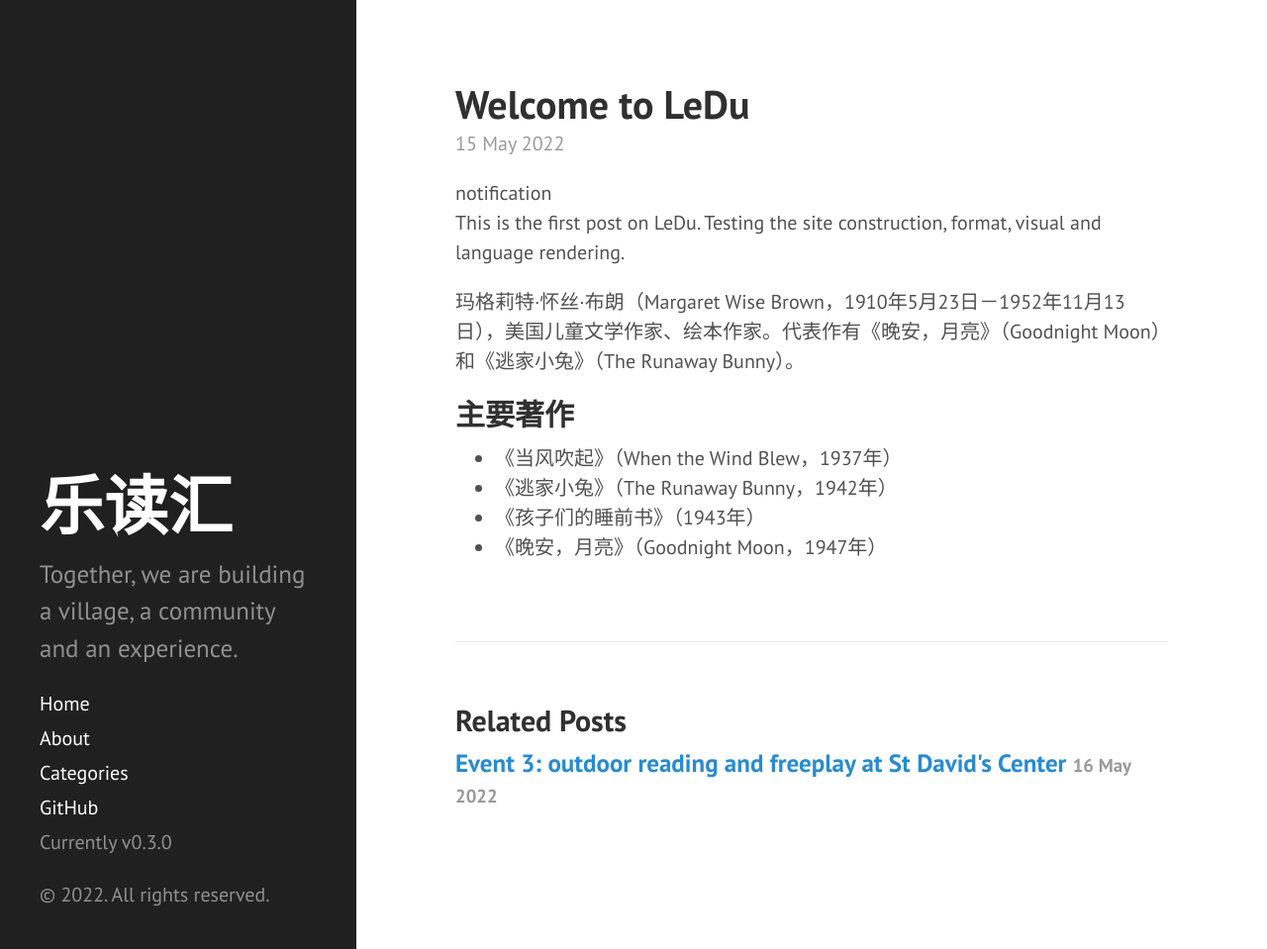
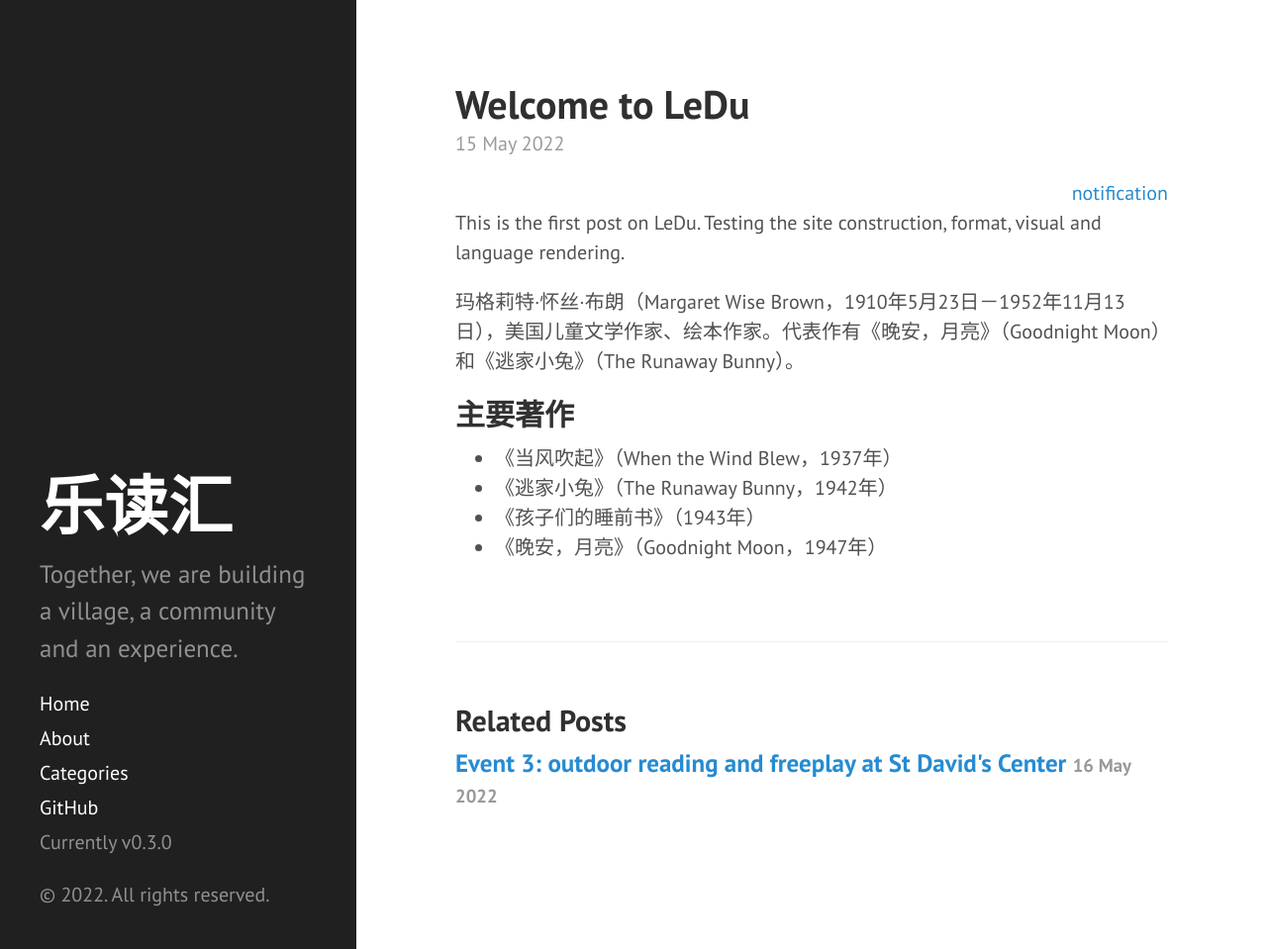
Before and after one commit to leducon/leducon.github.io, a Jekyll site: the page built from _posts/2022-05-14-welcome-to-ledu.md, in a window 1280 px wide and 959 px high. Shown: the whole window at 99% size. Built offline with Jekyll 4.4.1, drawn with Linux system fonts in a browser that asks for light colours; Markdown is read by kramdown in place of the engine named in the settings.

Commit message:
added post-categories to css

```diff
--- a/_layouts/post.html
+++ b/_layouts/post.html
@@ -6,7 +6,7 @@ layout: default
   <h1 class="post-title">{{ page.title }}</h1>
   <span class="post-date">{{ page.date | date_to_string }}</span>
 
-    <div class="post-categories" style="text-align: right>
+    <div class="post-categories">
       {% if post %}
         {% assign categories = post.categories %}
       {% else %}
--- a/public/css/poole.css
+++ b/public/css/poole.css
@@ -428,3 +428,9 @@ a.pagination-item:hover {
     border-bottom-right-radius: 4px;
   }
 }
+
+
+/* Added category line */
+.post-categories {
+  text-align: right
+}
```
